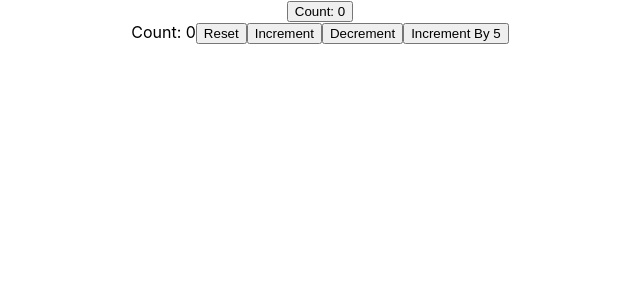
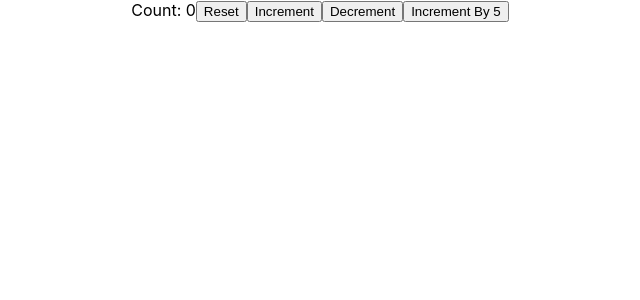
Before and after one commit to ZikaZaki/react-hooks, a React (Create React App) app: page / in a window 1280 px wide. Shown: the top 300 px of the page, without its empty margins (320-960 px from the left). Built offline with nearby package versions, Linux system fonts and the light colour scheme.

Commit message:
commented ClassCounterTwo in App.js

```diff
--- a/src/App.js
+++ b/src/App.js
@@ -8,7 +8,7 @@ function App() {
   return (
     <div className="App">
       {/* <ClassCounter /> */}
-      <ClassCounterTwo />
+      {/* <ClassCounterTwo /> */}
       {/* <HookCounter /> */}
       <HookCounterTwo />
     </div>
```
